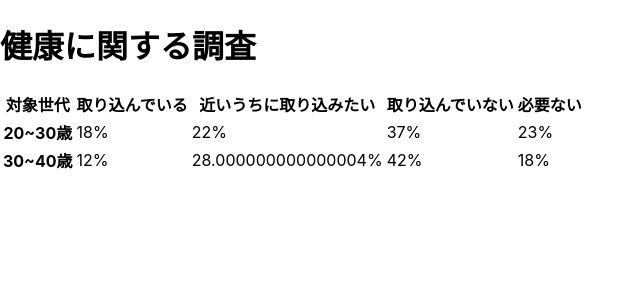
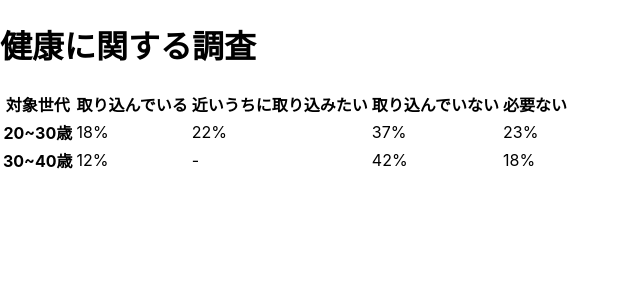
Before and after one commit to Unripe01/react-something, a React (Create React App) app: page / in a window 1280 px wide. Shown: the top 300 px of the page, without its empty margins (0-644 px from the left). Built offline with nearby package versions, Linux system fonts and the light colour scheme.

Commit message:
change:型の変更

```diff
--- a/src/data/data.ts
+++ b/src/data/data.ts
@@ -1,6 +1,6 @@
 export const rows = [
-  { id: "up20-un30", generation: "20~30歳", answers: [0.18, 0.22, 0.37, 0.23] },
-  { id: "up30-un40", generation: "30~40歳", answers: [0.12, 0.28, 0.42, 0.18] },
+  { id: "up20-un30", age: "20~30歳", answers: [0.18, 0.22, 0.37, 0.23] },
+  { id: "up30-un40", age: "30~40歳", answers: [0.12, null, 0.42, 0.18] },
 ];
 export type Row = typeof rows[0]
 export type Rows = Row[]
--- a/src/table/tr.tsx
+++ b/src/table/tr.tsx
@@ -2,14 +2,15 @@ import { Row } from "../data/data";
 
 const Component: React.FC<Row> = (props) => (
   <tr>
-    <th>{props.generation}</th>
+    <th>{props.age}</th>
     {props.answers.map(
       (
         answer,
         i // answer:number
-      ) => (
-        <td key={i}>{`${answer * 100}%`} </td>
-      )
+      ) => {
+        if(answer == null) return <td key={i}>{'-'}</td>
+        return <td key={i}>{`${(answer) * 100}%`} </td>
+      }
     )}
   </tr>
 );
```
